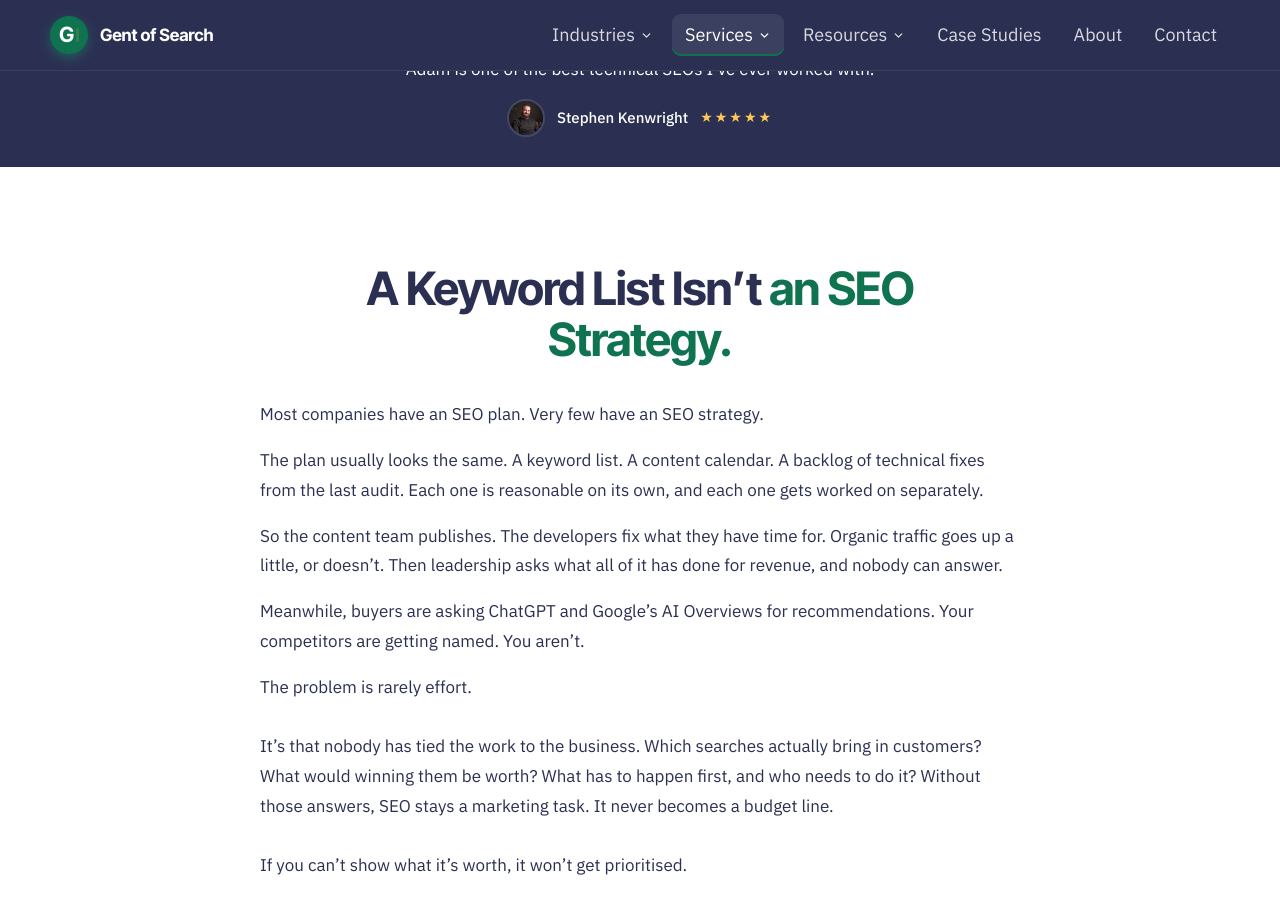
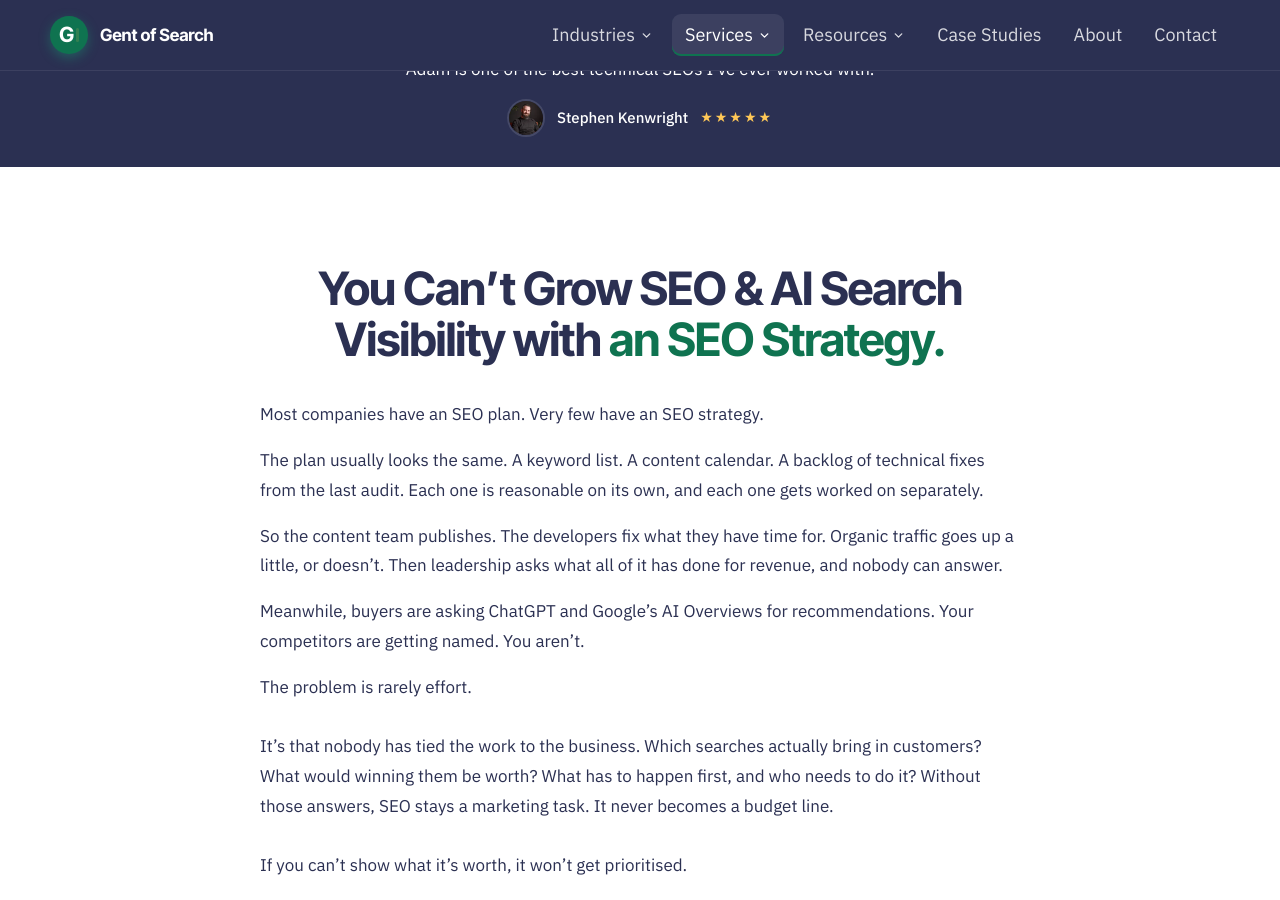
Before and after one commit to Gent-of-Search/gentofsearch.com, a Jekyll site: the page built from services/strategy.html, in a window 1280 px wide and 900 px high, scrolled down 886 px. Built offline with Jekyll 4.4.1, drawn with Linux system fonts in a browser that asks for light colours.

Commit message:
Strategy page: new problem section heading
Co-Authored-By: Claude Opus 5.5 <noreply@anthropic.com>

```diff
--- a/services/strategy.html
+++ b/services/strategy.html
@@ -72,7 +72,7 @@ service: strategy
   <!-- ===================== PROBLEM ===================== -->
   <section id="problem" style="padding:96px 0 40px; background:#FFFFFF; scroll-margin-top:70px;">
     <div style="width:min(760px,100% - 48px); margin:0 auto;">
-      <h2 style="font-family:'Inter Tight',sans-serif; font-weight:700; text-align:center; font-size:clamp(30px,4vw,46px); line-height:1.1; letter-spacing:-0.025em; color:#2B3052; max-width:680px; margin:0 auto 36px;">A Keyword List Isn’t <span style="color:#0F7350;">an SEO Strategy.</span></h2>
+      <h2 style="font-family:'Inter Tight',sans-serif; font-weight:700; text-align:center; font-size:clamp(30px,4vw,46px); line-height:1.1; letter-spacing:-0.025em; color:#2B3052; max-width:680px; margin:0 auto 36px;">You Can’t Grow SEO &amp; AI Search Visibility with <span style="color:#0F7350;">an SEO Strategy.</span></h2>
       <div style="color:#2B3052; font-size:17px; line-height:1.75;">
         <p style="margin:0 0 16px;">Most companies have an SEO plan. Very few have an SEO strategy.</p>
         <p style="margin:0 0 16px;">The plan usually looks the same. A keyword list. A content calendar. A backlog of technical fixes from the last audit. Each one is reasonable on its own, and each one gets worked on separately.</p>
```
